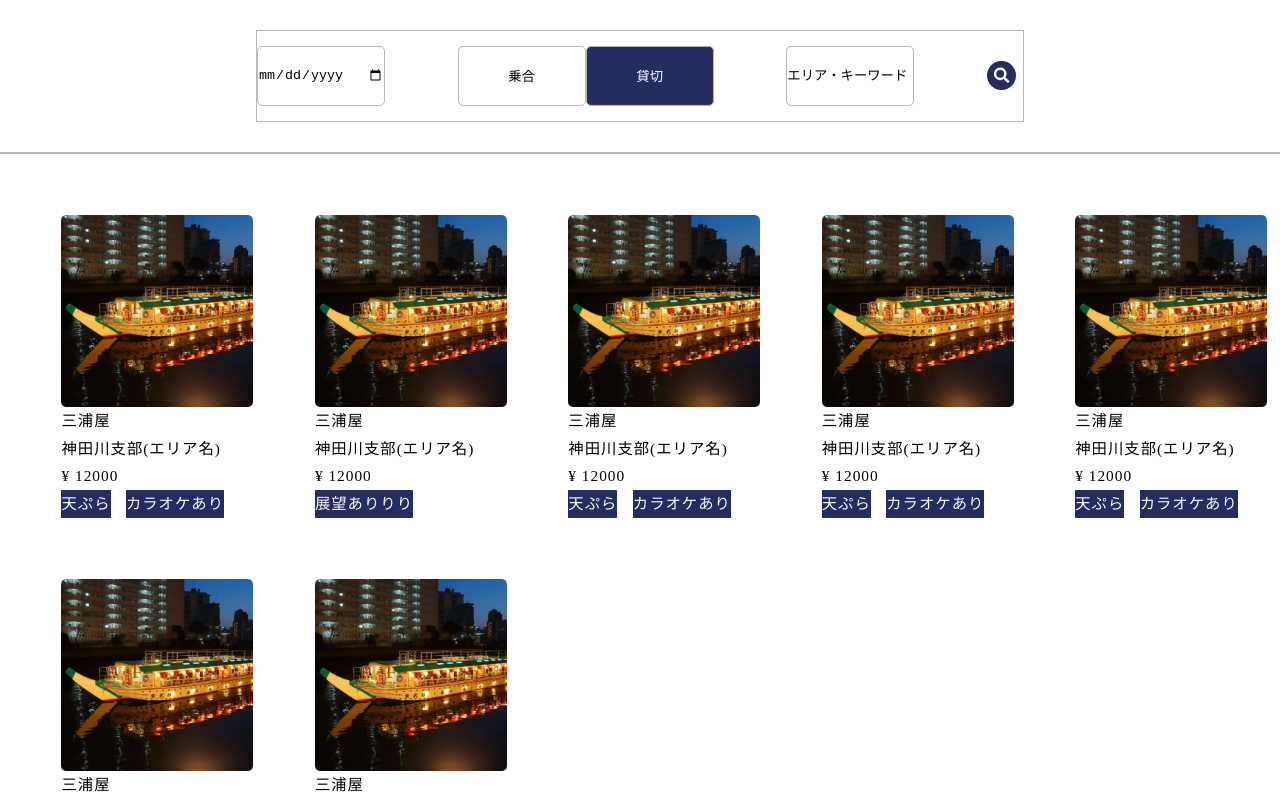
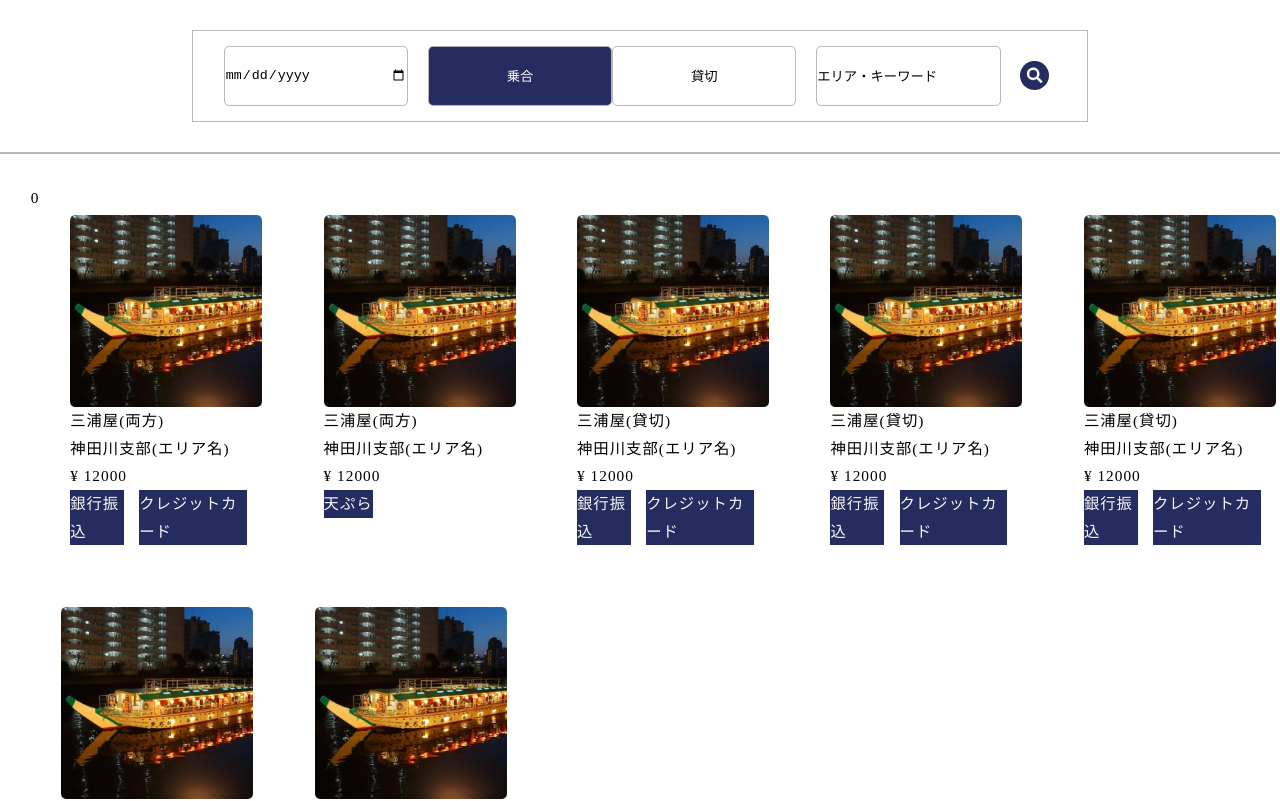
Before and after one commit to yuki-katayama/HP_yakatabune, a Nuxt app in the folder nuxt-app/: page / in a window 1280 px wide. Shown: the top 801 px of the page. Built offline with nearby package versions, Linux system fonts and the light colour scheme.

Commit message:
feat: 乗り方で検索かける機能を追加

```diff
--- a/nuxt-app/assets/data/company.json
+++ b/nuxt-app/assets/data/company.json
@@ -2,50 +2,57 @@
   {
     "id": 0,
     "imgUrl": "/images/sample.jpg",
-    "name": "三浦屋",
+    "name": "三浦屋(両方)",
     "area": "神田川支部(エリア名)",
+    "rideMethod": "both",
     "price": 12000
   },
   {
     "id": 1,
     "imgUrl": "/images/sample.jpg",
-    "name": "三浦屋",
+    "name": "三浦屋(両方)",
     "area": "神田川支部(エリア名)",
+    "rideMethod": "both",
     "price": 12000
   },
   {
     "id": 0,
     "imgUrl": "/images/sample.jpg",
-    "name": "三浦屋",
+    "name": "三浦屋(貸切)",
     "area": "神田川支部(エリア名)",
+    "rideMethod": "chartered",
     "price": 12000
   },
   {
     "id": 0,
     "imgUrl": "/images/sample.jpg",
-    "name": "三浦屋",
+    "name": "三浦屋(貸切)",
     "area": "神田川支部(エリア名)",
+    "rideMethod": "chartered",
     "price": 12000
   },
   {
     "id": 0,
     "imgUrl": "/images/sample.jpg",
-    "name": "三浦屋",
+    "name": "三浦屋(貸切)",
     "area": "神田川支部(エリア名)",
+    "rideMethod": "chartered",
     "price": 12000
   },
   {
     "id": 0,
     "imgUrl": "/images/sample.jpg",
-    "name": "三浦屋",
+    "name": "三浦屋(乗合)",
     "area": "神田川支部(エリア名)",
+    "rideMethod": "together",
     "price": 12000
   },
   {
     "id": 0,
     "imgUrl": "/images/sample.jpg",
-    "name": "三浦屋",
+    "name": "三浦屋(乗合)",
     "area": "神田川支部(エリア名)",
+    "rideMethod": "together",
     "price": 12000
   }
 ]
--- a/nuxt-app/assets/data/tag.json
+++ b/nuxt-app/assets/data/tag.json
@@ -1,14 +1,62 @@
 [
   {
     "id": 0,
+    "type": "payment",
+    "name": "銀行振込"
+  },
+  {
+    "id": 1,
+    "type": "payment",
+    "name": "クレジットカード"
+  },
+  {
+    "id": 2,
+    "type": "other",
     "name": "天ぷら"
   },
   {
-    "id": 1,
+    "id": 3,
+    "type": "other",
     "name": "カラオケあり"
   },
   {
-    "id": 2,
+    "id": 4,
+    "type": "other",
     "name": "展望ありりり"
+  },
+  {
+    "id": 5,
+    "type": "area",
+    "name": "渋谷区"
+  },
+  {
+    "id": 6,
+    "type": "area",
+    "name": "港区"
+  },
+  {
+    "id": 7,
+    "type": "area",
+    "name": "練馬区"
+  },
+  {
+    "id": 8,
+    "type": "area",
+    "name": "目黒区"
+  },
+  {
+    "id": 9,
+    "type": "area",
+    "name": "葛飾区"
+  },
+  {
+    "id": 10,
+    "type": "area",
+    "name": "品川区"
+  },
+  {
+    "id": 11,
+    "type": "area",
+    "name": "新宿区"
   }
 ]
--- a/nuxt-app/assets/setting/_config.scss
+++ b/nuxt-app/assets/setting/_config.scss
@@ -8,5 +8,7 @@ $breakpoints: (
 $white: #faf8f8;
 $black: #000000;
 $lightgray: #767676;
+$border: #bab6b6;
+$shadow: #cccccc;
 $util: #252c5f;
 $util2: #eb5656;
--- a/nuxt-app/assets/style.scss
+++ b/nuxt-app/assets/style.scss
@@ -1,27 +1,55 @@
 @import "./setting/config";
 
 .bar {
+  position: relative;
   height: 10rem;
-  border-bottom: solid 2px #bab6b6;
-  position: relative;
+  width: 100vw;
+  border-bottom: solid 2px $border;
   &_container {
     position: absolute;
+    height: 6rem;
+    width: 70vw;
     top: 50%;
     left: 50%;
     transform: translate(-50%, -50%);
-    height: 6rem;
-    width: 60vw;
-    padding: 1rem 0;
+    padding: 1rem 2rem;
     display: flex;
     justify-content: space-between;
-    border: solid 1px #bab6b6;
+    border: solid 1px $border;
+    .optionbar {
+      position: absolute;
+      width: 30rem;
+      height: 30rem;
+      top: 5.8rem;
+      right: 0;
+      background-color: $white;
+      box-shadow: 0px 0px 3px 1px $shadow;
+      overflow-y: scroll;
+      &_header {
+        width: 100%;
+        height: 4rem;
+        display: flex;
+        align-items: center;
+        text-align: center;
+        margin-bottom: 1rem;
+        &_name {
+          position: relative;
+          width: 50%;
+          font-size: 2rem;
+          padding-bottom: 0.5rem;
+        }
+      }
+      & .select_button {
+
+      }
+    }
   }
   .buttons > button,
   input,
   select {
     border: solid 1px #bab6b6;
     border-radius: 5px;
-    width: 10vw;
+    width: 12rem;
   }
   .buttons > button {
     text-align: center;
--- /dev/null
+++ b/nuxt-app/components/Optionbar.vue
@@ -0,0 +1,98 @@
+<script setup lang="ts">
+import {ref, onBeforeUnmount, onMounted} from "vue";
+import { Event, SearchInput, Tag } from "models/models";
+
+
+interface Emits {
+	(event: "changeIsOptionbar", type: boolean): void;
+}
+
+interface Props {
+	search: SearchInput;
+	tags: Tag[]
+}
+
+onMounted(() => {
+  console.log("mounted");
+  addEventListener('click', onCloseOptionbar)
+});
+
+// EventListenerの削除
+onBeforeUnmount(() => {
+  removeEventListener('click', onCloseOptionbar)
+})
+
+
+const isOptionArea = ref<boolean>(false);
+const styleActiveOptionButton = "border-bottom: solid 2px #eb5656;";
+
+const props = defineProps<Props>();
+const emits = defineEmits<Emits>();
+
+const optionbar = ref<HTMLDivElement | null>(null) // 対象の要素
+const onCloseOptionbar = (e: MouseEvent) => {
+    // [対象の要素]が[クリックされた要素]を含まない場合
+    if (e.target instanceof Node && !optionbar.value?.contains(e.target) && e.target.id !== "optionbarArea") {
+		emits('changeIsOptionbar', false);
+    }
+}
+
+const onCheckBox = (event: Event, number: number) => {
+  if (event.target.checked) {
+    // console.log(search.value.other.push(event.target));
+  }
+  console.log(number);
+}
+
+const onChangeIsOptionArea = (type: boolean): void => {
+  if (type == true) {
+    isOptionArea.value = true;
+  } else {
+    isOptionArea.value = false;
+  }
+};
+
+</script>
+
+<template>
+	<section class="optionbar" ref="optionbar">
+			<div class="optionbar_header">
+				<button class="optionbar_header_name" @click="onChangeIsOptionArea(true)" :style="isOptionArea ? styleActiveOptionButton : '' ">エリア</button>
+				<button class="optionbar_header_name" @click="onChangeIsOptionArea(false)" :style="isOptionArea ? '' : styleActiveOptionButton ">こだわり</button>
+			</div>
+			<div v-if="isOptionArea">
+				<div v-for="tag in tags" key="tag">
+          <div v-if="tag.type === 'area'">
+            <div class="select_button">
+              <input type="checkbox" @click="onCheckBox($event, tag.id)"/>
+              <label>{{tag.name}}</label>
+            </div>
+          </div>
+        </div>
+			</div>
+			<div v-else="isOptionArea">
+				<label>一人当たりの予算</label>
+				<div>
+					<input type="number" placeholder="下限なし" v-model="search.budget.min" /> ~ <input type="number" placeholder="上限なし" v-model="search.budget.max" />
+				</div>
+				<label>支払い方法</label>
+				<div v-for="tag in tags" key="tag">
+          <div v-if="tag.type === 'payment'">
+            <div class="select_button">
+              <input type="checkbox" @click="onCheckBox($event, tag.id)"/>
+              <label>{{tag.name}}</label>
+            </div>
+          </div>
+        </div>
+        <label>その他</label>
+        <div v-for="tag in tags" key="tag">
+          <div v-if="tag.type === 'other'">
+            <div class="select_button">
+              <input type="checkbox" @input="onCheckBox($event, tag.id)"/>
+              <label>{{tag.name}}</label>
+            </div>
+          </div>
+        </div>
+			</div>
+		</section>
+</template>
--- a/nuxt-app/nuxt.config.ts
+++ b/nuxt-app/nuxt.config.ts
@@ -16,15 +16,4 @@ export default defineNuxtConfig({
     "@/assets/base/_header.scss",
     "@/assets/base/_reset.scss",
   ],
-  vite: {
-    css: {
-      preprocessorOptions: {
-        scss: {
-          additionalData: `
-				@import "@/assets/setting/_config.scss";
-			  `,
-        },
-      },
-    },
-  },
 });
--- a/nuxt-app/pages/index.vue
+++ b/nuxt-app/pages/index.vue
@@ -1,46 +1,60 @@
 <script setup lang="ts">
-import { ref } from "vue";
+import { ref, onMounted, onBeforeUnmount } from "vue";
 import companiesJson from "@/assets/data/company";
 import companiesToTagsJson from "@/assets/data/company_to_tag";
 import tagsJson from "@/assets/data/tag";
-import { Company, CompanyToTag, Tag } from "models/models";
+import { Company, CompanyToTag, Tag, SearchInput } from "models/models";
+import Optionbar from "~~/components/Optionbar.vue";
 
-/* ボタン色の切り替え */
-const isChartered = ref<boolean>(false);
+/* 「乗合・貸切」ボタン色のstyle */
+const isOpenOptionbar = ref<boolean>(false);
+const styleNotActiveCharteredButton = "background-color: #252C5F; color: #fff";
+const styleActiveCharteredButton = "background-color: #fff; color: #000";
 
-/* ボタン色のstyle */
-const styleNotActiveButton = "background-color: #252C5F; color: #fff";
-const styleActiveButton = "background-color: #fff; color: #000";
+/* 検索情報 */
+const search = ref<SearchInput>({
+	date: new Date(),
+	chartered: false,
+	area: [],
+	budget: {
+		min: 0,
+		max: 0,
+	},
+	payment: [],
+	other: [],
+});
 
-/* jsonデータ */
-const companies: Company[] = companiesJson;
-const companiesToTags: CompanyToTag[] = companiesToTagsJson;
-const tags: Tag[] = tagsJson;
+/* 表示する会社 */
+const companies = ref<Company[]>();
 
-const onMounted = () => {
-  // tags
-  console.log("mounted");
-};
+onMounted(() => {
+  companies.value = getCompanies();
+})
 
-const onChangeIsChartered = (type: boolean): void => {
-  if (type == true) {
-    isChartered.value = true;
-  } else {
-    isChartered.value = false;
-  }
-};
+/* データベースから取得 */
+const getCompanies = (): Company[] => {
+  // カンパニーを全取得するapi
+  return companiesJson;
+}
 
+const getTags = (): Tag[] => {
+  return tagsJson;
+}
+
+const getCompaniesToTags = (): CompanyToTag[] => {
+  return companiesToTagsJson;
+}
 /**
  * @param companyId
  * @return 会社IDに属するタグの名前リスト
  */
-const getTagsList = (companyId: number): string[] => {
+const getTagsListFromCompanyId = (companyId: number): string[] => {
   let tagNameList: string[] = [];
-  const toTagList = companiesToTags.filter(
+  const toTagList = getCompaniesToTags().filter(
     (to: CompanyToTag) => to.companyId === companyId
   );
   for (const toTag of toTagList) {
-    for (const tag of tags) {
+    for (const tag of getTags()) {
       if (toTag.tagId === tag.id) {
         tagNameList.push(tag.name);
       }
@@ -49,6 +63,9 @@ const getTagsList = (companyId: number): string[] => {
   return tagNameList;
 };
 
+/**
+ * 会社の詳細へ遷移
+ */
 const onCardClick = (company: Company): void => {
   console.log(company);
   navigateTo({
@@ -58,6 +75,25 @@ const onCardClick = (company: Company): void => {
     // }
   });
 };
+
+/**
+ * オプションを表示するか
+ */
+const onChangeIsOptionbar = (type: boolean) => {
+  isOpenOptionbar.value = type;
+}
+
+/**
+ * 検索ボタン押下時の会社のフィルター
+ */
+const companyFilter = () => {
+  if (search.value.chartered) {
+    companies.value = getCompanies().filter((company) => company.rideMethod === "chartered" || company.rideMethod === "both" )
+  } else {
+    companies.value = getCompanies().filter((company) => company.rideMethod === "together" || company.rideMethod === "both" )
+  }
+  console.log("a");
+}
 </script>
 
 <style lang="scss" scoped>
@@ -90,32 +126,31 @@ const onCardClick = (company: Company): void => {
         <input type="date" value="ご利用日" />
         <div class="buttons">
           <button
-            @click="onChangeIsChartered(true)"
-            :style="isChartered ? styleNotActiveButton : styleActiveButton"
+            @click="search.chartered = false"
+            :style="search.chartered ?  styleActiveCharteredButton : styleNotActiveCharteredButton"
           >
             乗合
           </button>
           <button
-            @click="onChangeIsChartered(false)"
-            :style="isChartered ? styleActiveButton : styleNotActiveButton"
+            @click="search.chartered = true"
+            :style="search.chartered ? styleNotActiveCharteredButton : styleActiveCharteredButton"
           >
             貸切
           </button>
         </div>
-        <select name="cars" id="cars">
-          <option value="volvo">エリア・キーワード</option>
-          <option value="saab">Saab</option>
-          <option value="mercedes">Mercedes</option>
-          <option value="audi">Audi</option>
-        </select>
+        <input type="button" id="optionbarArea" value="エリア・キーワード" @click="onChangeIsOptionbar(true)"/>
+        <div v-if="isOpenOptionbar" ref="optionbar">
+          <Optionbar :search=search :tags=getTags() @changeIsOptionbar=onChangeIsOptionbar />
+        </div>
         <button>
-          <figure class="search_icon">
+          <figure class="search_icon" @click="companyFilter">
             <img src="icons/search.svg" style="width: 100%" />
           </figure>
         </button>
-      </article>
+	</article>
     </div>
     <div class="container">
+	{{search.budget.max}}
       <article
         v-for="company in companies"
         class="card"
@@ -130,7 +165,7 @@ const onCardClick = (company: Company): void => {
           <p>¥ {{ company.price }}</p>
           <div class="card_tags">
             <template
-              v-for="tagName in getTagsList(company.id)"
+              v-for="tagName in getTagsListFromCompanyId(company.id)"
               class="card_tags"
             >
               <p class="tag">{{ tagName }}</p>
```
Also changed, not shown: nuxt-app/models/models.ts (+25 -0 lines).
